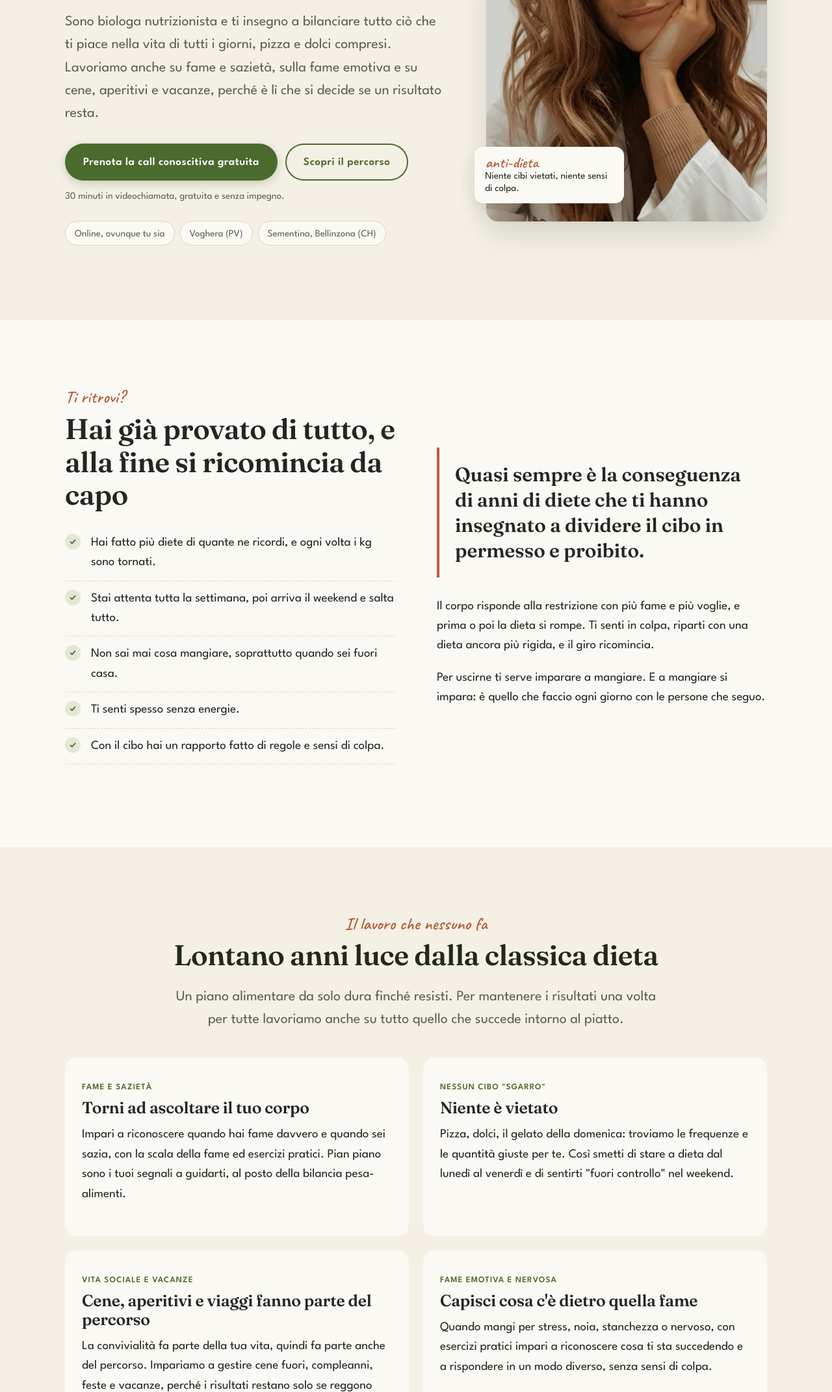
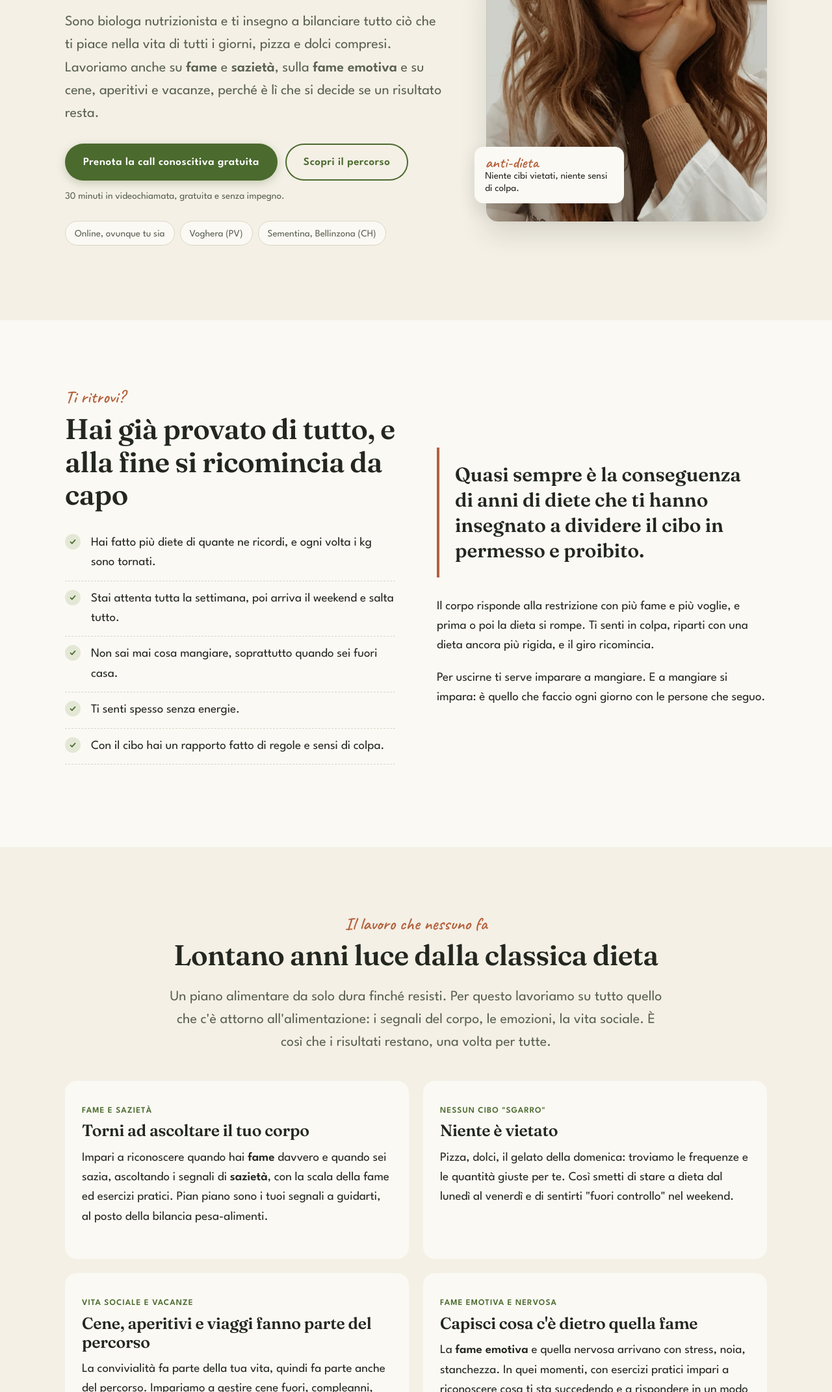
Before and after one commit to mariastellapollini/moduli-stella, a plain HTML site: page sito-nuovo/index.html in a window 1280 px wide. Shown: the part 417-2560 px from the top of the page at 65% size. Drawn offline with Linux system fonts and the light colour scheme.

Commit message:
Sito nuovo: grassetti fame, cassetta degli attrezzi

```diff
--- a/sito-nuovo/index.html
+++ b/sito-nuovo/index.html
@@ -49,7 +49,7 @@
     <div>
       <span class="eyebrow">Ciao, sono Stella!</span>
       <h1>La tua miglior forma, <em>una volta per tutte.</em> Senza più diete.</h1>
-      <p class="lead">Sono biologa nutrizionista e ti insegno a bilanciare tutto ciò che ti piace nella vita di tutti i giorni, pizza e dolci compresi. Lavoriamo anche su fame e sazietà, sulla fame emotiva e su cene, aperitivi e vacanze, perché è lì che si decide se un risultato resta.</p>
+      <p class="lead">Sono biologa nutrizionista e ti insegno a bilanciare tutto ciò che ti piace nella vita di tutti i giorni, pizza e dolci compresi. Lavoriamo anche su <strong>fame</strong> e <strong>sazietà</strong>, sulla <strong>fame emotiva</strong> e su cene, aperitivi e vacanze, perché è lì che si decide se un risultato resta.</p>
       <div class="btns">
         <a class="btn" href="https://calendly.com/pollini-m/30min" target="_blank" rel="noopener">Prenota la call conoscitiva gratuita</a>
         <a class="btn btn-ghost" href="./equilibrium/">Scopri il percorso</a>
@@ -94,13 +94,13 @@
     <div class="center narrow" style="margin:0 auto 40px">
       <span class="eyebrow">Il lavoro che nessuno fa</span>
       <h2>Lontano anni luce dalla classica dieta</h2>
-      <p class="lead">Un piano alimentare da solo dura finché resisti. Per mantenere i risultati una volta per tutte lavoriamo anche su tutto quello che succede intorno al piatto.</p>
+      <p class="lead">Un piano alimentare da solo dura finché resisti. Per questo lavoriamo su tutto quello che c'è attorno all'alimentazione: i segnali del corpo, le emozioni, la vita sociale. È così che i risultati restano, una volta per tutte.</p>
     </div>
     <div class="grid g2">
       <div class="pillar">
         <span class="pillar-tag">Fame e sazietà</span>
         <h3>Torni ad ascoltare il tuo corpo</h3>
-        <p>Impari a riconoscere quando hai fame davvero e quando sei sazia, con la scala della fame ed esercizi pratici. Pian piano sono i tuoi segnali a guidarti, al posto della bilancia pesa-alimenti.</p>
+        <p>Impari a riconoscere quando hai <strong>fame</strong> davvero e quando sei sazia, ascoltando i segnali di <strong>sazietà</strong>, con la scala della fame ed esercizi pratici. Pian piano sono i tuoi segnali a guidarti, al posto della bilancia pesa-alimenti.</p>
       </div>
       <div class="pillar">
         <span class="pillar-tag">Nessun cibo "sgarro"</span>
@@ -115,7 +115,7 @@
       <div class="pillar">
         <span class="pillar-tag">Fame emotiva e nervosa</span>
         <h3>Capisci cosa c'è dietro quella fame</h3>
-        <p>Quando mangi per stress, noia, stanchezza o nervoso, con esercizi pratici impari a riconoscere cosa ti sta succedendo e a rispondere in un modo diverso, senza sensi di colpa.</p>
+        <p>La <strong>fame emotiva</strong> e quella nervosa arrivano con stress, noia, stanchezza. In quei momenti, con esercizi pratici impari a riconoscere cosa ti sta succedendo e a rispondere in un modo diverso, senza sensi di colpa.</p>
       </div>
     </div>
     <p class="big-statement center">Le uscite, le feste e le vacanze vanno sapute inserire nella tua vita. Solo così i risultati restano, una volta per tutte.</p>
@@ -133,8 +133,8 @@
       <div class="pillar">
         <span class="card-num">01</span>
         <span class="pillar-tag">Consapevolezza</span>
-        <h3>Il piano segue te</h3>
-        <p>Fin dal primo giorno ti insegno ad adattare il piano ai tuoi gusti, alle voglie, al tempo che hai e a quello che c'è in frigo. Se lunedì non hai voglia di pollo, si cambia.</p>
+        <h3>La tua cassetta degli attrezzi</h3>
+        <p>Ricevi un piano personalizzato e tutti gli strumenti per adattarlo ai tuoi gusti, alle voglie, al tempo che hai e a quello che c'è in frigo. Fin dal primo giorno il piano segue te: se lunedì non hai voglia di pollo, si cambia.</p>
       </div>
       <div class="pillar">
         <span class="card-num">02</span>
@@ -146,7 +146,7 @@
         <span class="card-num">03</span>
         <span class="pillar-tag">Autonomia</span>
         <h3>Fai da sola, ovunque</h3>
-        <p>Porzioni a occhio, ascolto di fame e sazietà, esercizi pratici sulla fame emotiva, la bilancia pesa-alimenti che va in pensione. Alla fine sai cavartela da sola, a casa, al ristorante e in vacanza.</p>
+        <p>Porzioni a occhio, ascolto di <strong>fame</strong> e <strong>sazietà</strong>, esercizi pratici sulla <strong>fame emotiva</strong>, la bilancia pesa-alimenti che va in pensione. Alla fine sai cavartela da sola, a casa, al ristorante e in vacanza.</p>
       </div>
     </div>
   </div>
```
